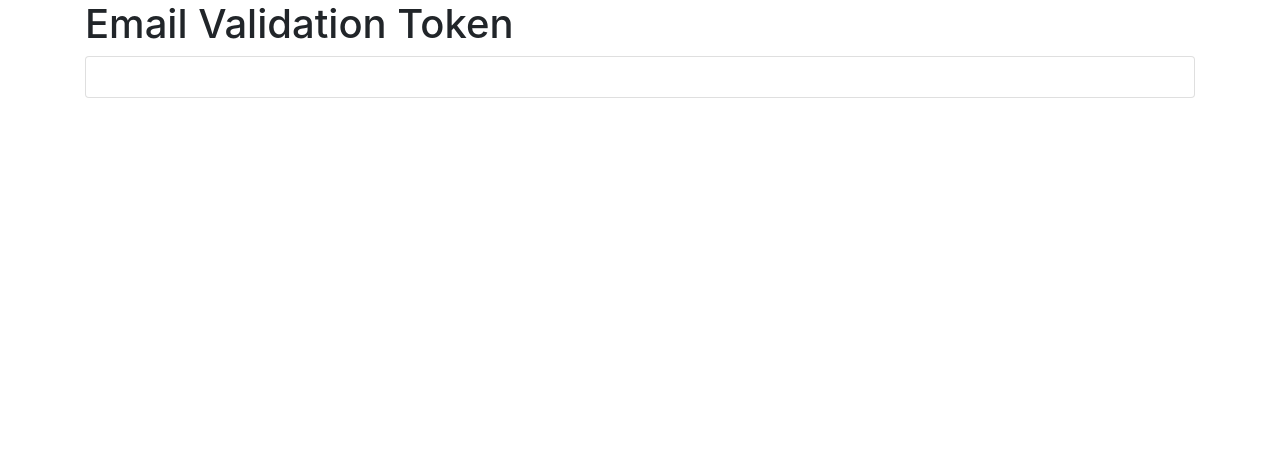
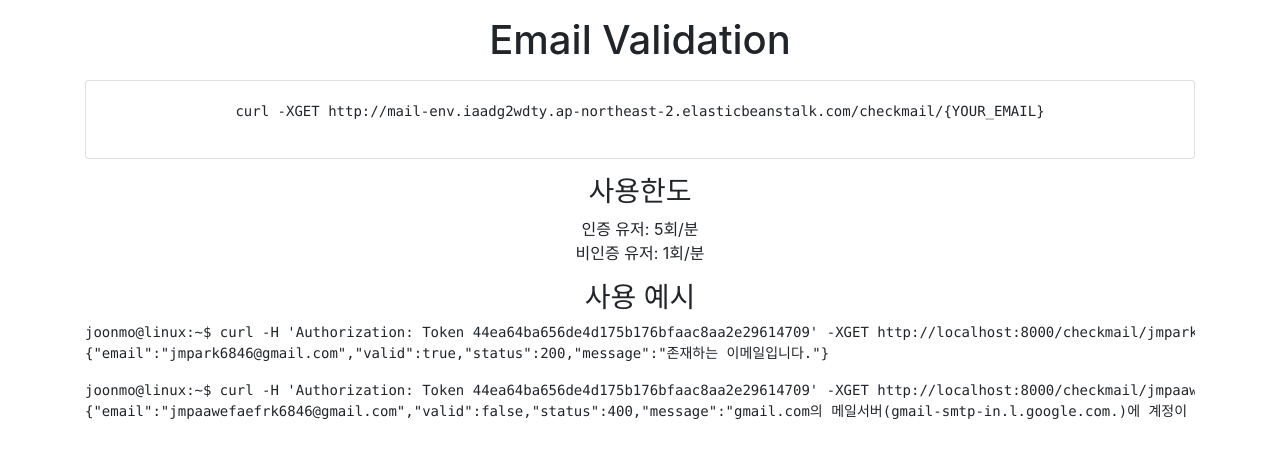
Before and after one commit to jmpark6846/mail-check, a Django app: page / in a window 1280 px wide. Shown: the part 56-514 px from the top of the page. Run offline with Django 3.2, Linux system fonts and the light colour scheme; some libraries are stand-ins or nearby versions.

Commit message:
index.html 업데이트

```diff
--- a/checkmail/templates/checkmail/index.html
+++ b/checkmail/templates/checkmail/index.html
@@ -1,11 +1,37 @@
 {% extends 'base.html' %}
 {% block content %}
-<h1>Email Validation Token</h1>
-<div class="card">
-    <div class="card-body">
-        {{user.token}}
+<div class="text-center">
+    <h1 class="my-3">Email Validation</h1>
+
+        <div class="card">
+            {% if user.is_authenticated %}
+            <div class="card-body">
+                {{user.auth_token}}
+                <pre class="mt-3"><code>curl -H 'Authorization: Token {{user.auth_token}}' -XGET http://mail-env.iaadg2wdty.ap-northeast-2.elasticbeanstalk.com/checkmail/{YOUR_EMAIL}</code></pre>
+            </div>
+
+            {% else %}
+            <div class="card-body">
+                <pre><code>curl -XGET http://mail-env.iaadg2wdty.ap-northeast-2.elasticbeanstalk.com/checkmail/{YOUR_EMAIL}</code></pre>
+            </div>
+            {% endif %}
+        </div>
+
+
+    <div class="my-3">
+        <h3>사용한도</h3>
+        <div>인증 유저: 5회/분</div>
+        <div>비인증 유저: 1회/분</div>
     </div>
+    <div class="my-3">
+        <h3>사용 예시</h3>
+        <pre class="text-left"><code>joonmo@linux:~$ curl -H 'Authorization: Token 44ea64ba656de4d175b176bfaac8aa2e29614709' -XGET http://localhost:8000/checkmail/jmpark6846@gmail.com<br>{"email":"jmpark6846@gmail.com","valid":true,"status":200,"message":"존재하는 이메일입니다."}</code></pre>
+        <pre class="text-left"><code>joonmo@linux:~$ curl -H 'Authorization: Token 44ea64ba656de4d175b176bfaac8aa2e29614709' -XGET http://localhost:8000/checkmail/jmpaawefaefrk6846@gmail.com<br>{"email":"jmpaawefaefrk6846@gmail.com","valid":false,"status":400,"message":"gmail.com의 메일서버(gmail-smtp-in.l.google.com.)에 계정이 존재하지 않습니다."}</code></pre>
+    </div>
+
+
 </div>
+
 {% endblock %}
 {% block script %}
 <script>
--- a/checkmail/views.py
+++ b/checkmail/views.py
@@ -11,7 +11,7 @@ def index(request):
 @api_view(['GET'])
 @throttle_classes([AnonRateThrottle, UserRateThrottle])
 def mail_validation(request, email):
-
+    print(request.user)
     if not email:
         response_data = { 'message' : '메일을 입력해주세요.', 'valid':False }
         return Response(data=response_data, status=400, content_type='application/json')
```
Also changed, not shown: proj/settings.py (+5 -10 lines).
